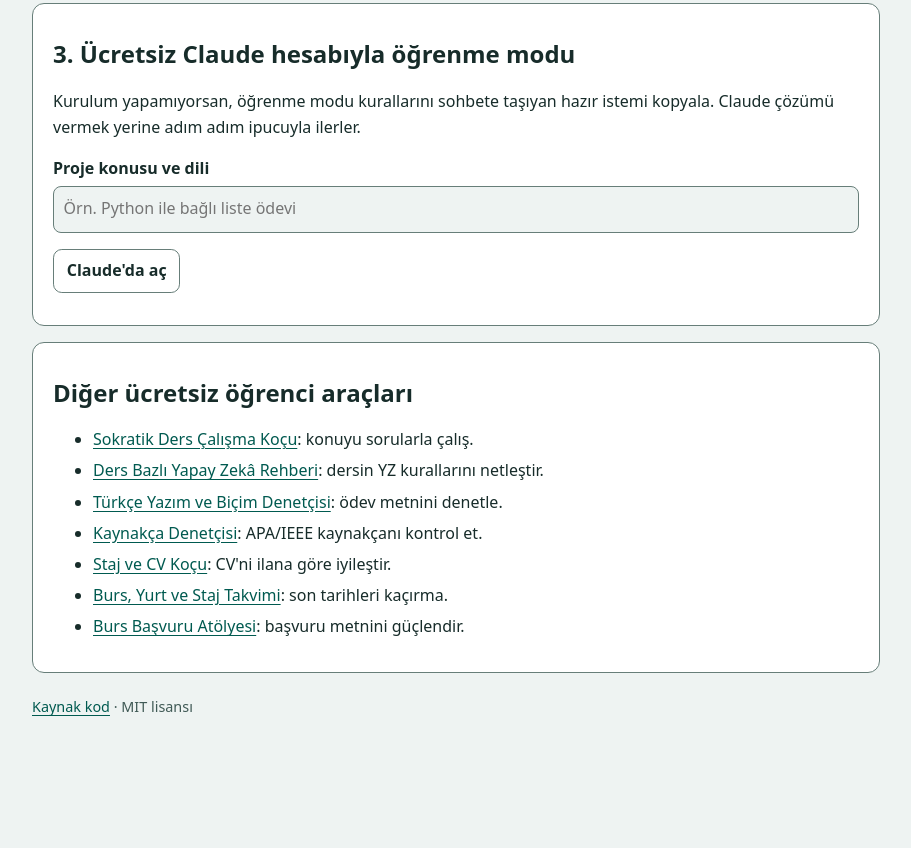
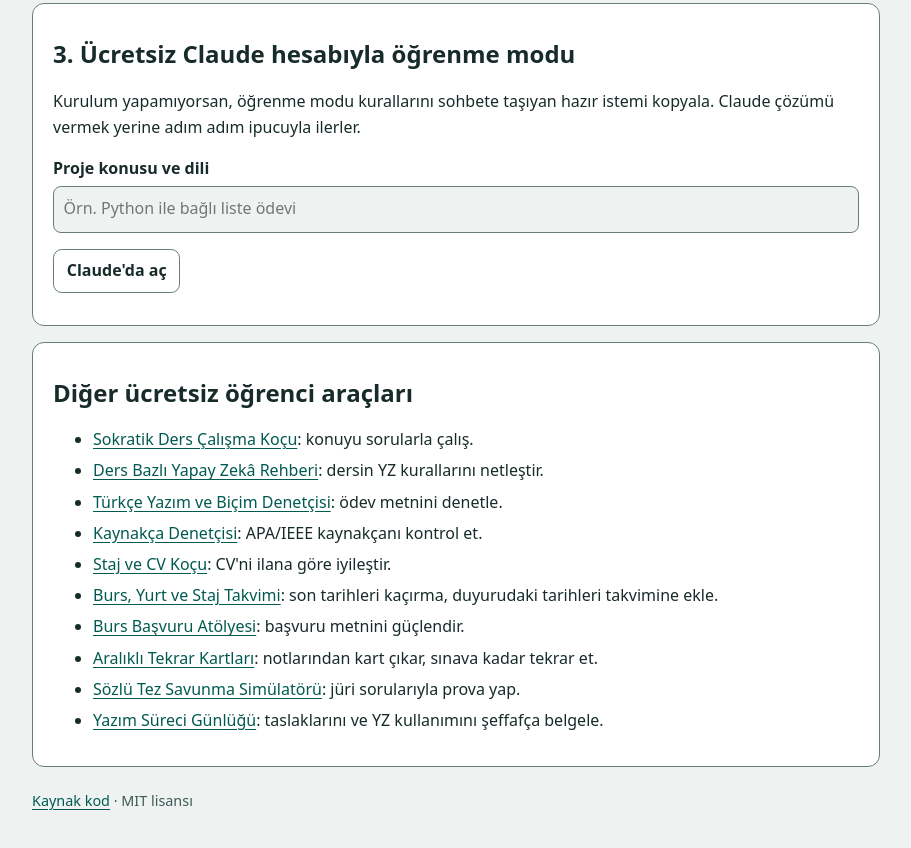
Before and after one commit to oguzhankaygin/ogrenci-proje-baslangic, a plain HTML site: page docs/index.html in a window 1280 px wide. Shown: the part 791-1639 px from the top of the page, without its empty margins (184-1095 px from the left). Before the commit the page ends 1549 px from the top, so only its background shows below. Drawn offline with Linux system fonts and the light colour scheme.

Commit message:
docs: araçlar dizinine 3 yeni araç
Co-Authored-By: Claude Opus 5.5 <noreply@anthropic.com>

```diff
--- a/docs/index.html
+++ b/docs/index.html
@@ -51,8 +51,11 @@
       <li><a href="https://oguzhankaygin.github.io/turkce-yazim-denetcisi/">Türkçe Yazım ve Biçim Denetçisi</a>: ödev metnini denetle.</li>
       <li><a href="https://oguzhankaygin.github.io/kaynakca-denetcisi/">Kaynakça Denetçisi</a>: APA/IEEE kaynakçanı kontrol et.</li>
       <li><a href="https://oguzhankaygin.github.io/staj-cv-kocu/">Staj ve CV Koçu</a>: CV'ni ilana göre iyileştir.</li>
-      <li><a href="https://oguzhankaygin.github.io/burs-takvimi-mcp/">Burs, Yurt ve Staj Takvimi</a>: son tarihleri kaçırma.</li>
+      <li><a href="https://oguzhankaygin.github.io/burs-takvimi-mcp/">Burs, Yurt ve Staj Takvimi</a>: son tarihleri kaçırma, duyurudaki tarihleri takvimine ekle.</li>
       <li><a href="https://oguzhankaygin.github.io/burs-atolyesi/">Burs Başvuru Atölyesi</a>: başvuru metnini güçlendir.</li>
+      <li><a href="https://oguzhankaygin.github.io/tekrar-kartlari/">Aralıklı Tekrar Kartları</a>: notlarından kart çıkar, sınava kadar tekrar et.</li>
+      <li><a href="https://oguzhankaygin.github.io/tez-savunma-simulatoru/">Sözlü Tez Savunma Simülatörü</a>: jüri sorularıyla prova yap.</li>
+      <li><a href="https://oguzhankaygin.github.io/yazim-sureci-gunlugu/">Yazım Süreci Günlüğü</a>: taslaklarını ve YZ kullanımını şeffafça belgele.</li>
     </ul>
   </section>
 
```
